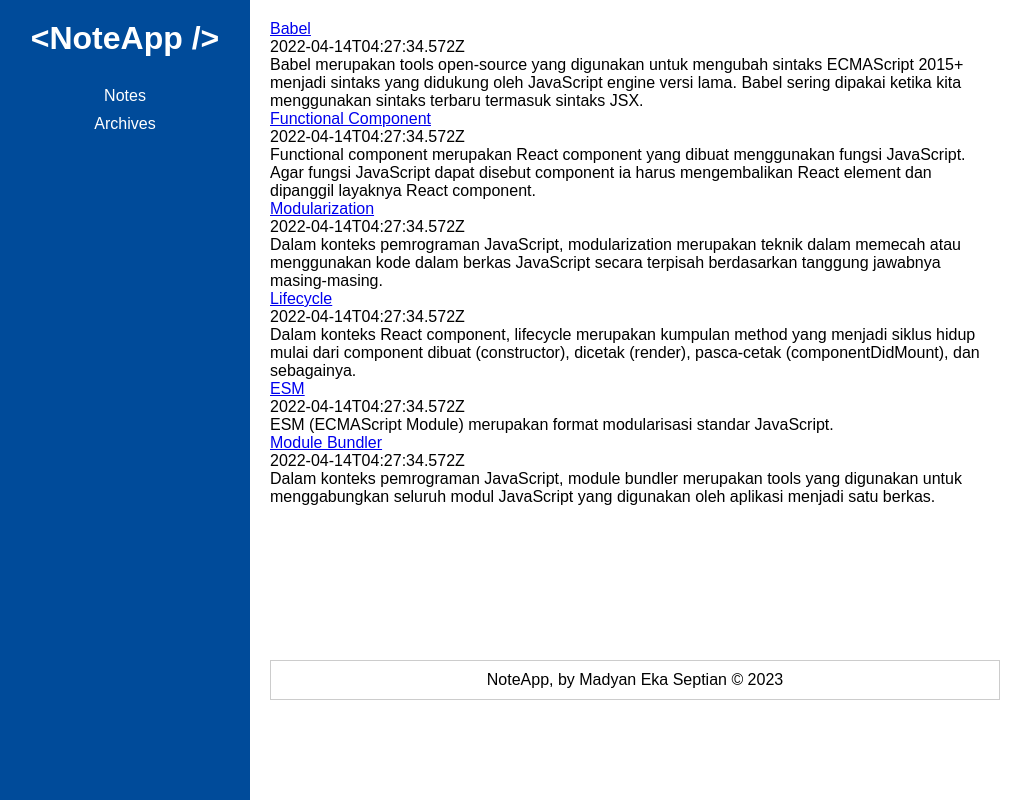
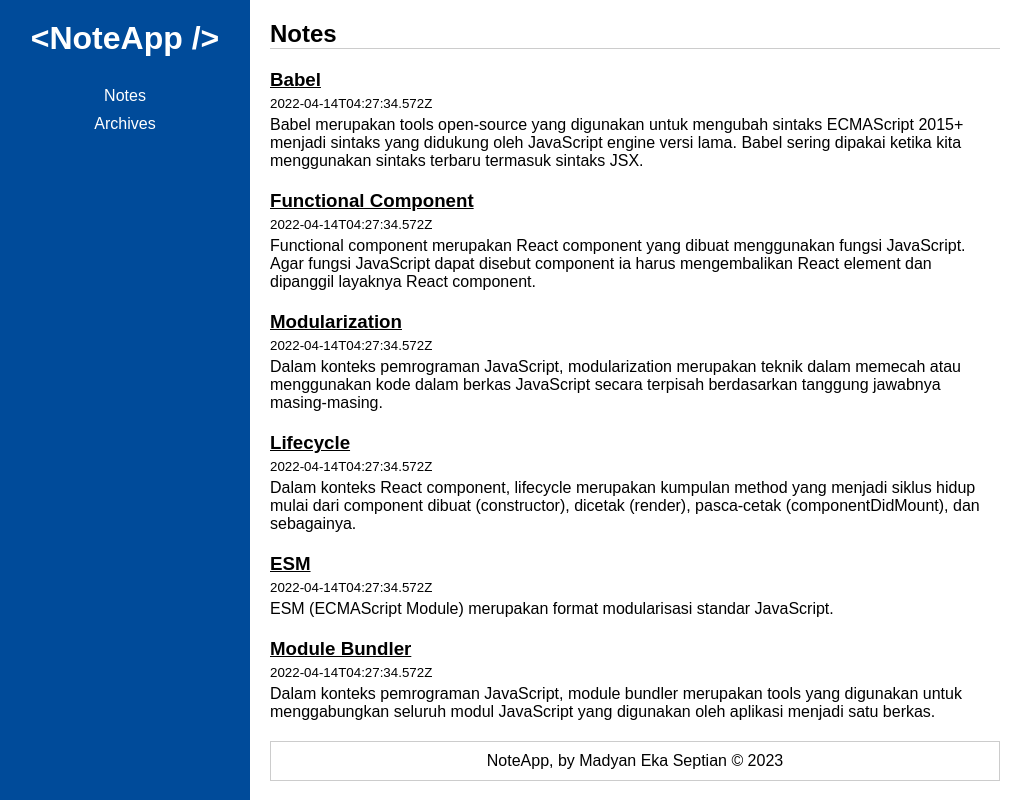
Before and after one commit to madyanes/note-app-with-routing, a React (Vite) app: page / in a window 1280 px wide. Shown: the whole page, without its empty margins (0-1031 px from the left). Built offline with nearby package versions, Linux system fonts and the light colour scheme.

Commit message:
styling note list

```diff
--- a/src/components/NoteItem.jsx
+++ b/src/components/NoteItem.jsx
@@ -6,14 +6,22 @@ class NoteItem extends React.Component {
   render() {
     return (
       <>
+        <article>
+          <h1>
+            <Link
+              to={`/${this.props.note.id}`}
+              element={<Detail />}
+            >{this.props.note.title}</Link>
+          </h1>
+          <footer>
+            <p>{this.props.note.createdAt}</p>
+          </footer>
+          <p>{this.props.note.body}</p>
+        </article>
         <p>
-          <Link
-            to={`/${this.props.note.id}`}
-            element={<Detail />}
-          >{this.props.note.title}</Link>
+
         </p>
-        <p>{this.props.note.createdAt}</p>
-        <p>{this.props.note.body}</p>
+
       </>
     )
   }
--- a/src/components/NoteList.jsx
+++ b/src/components/NoteList.jsx
@@ -14,6 +14,8 @@ class NoteList extends React.Component {
   render() {
     return (
       <>
+        <section>
+          <h1>{this.props.headingText}</h1>
           {
             this.state.notes.map((note) => {
               return (
@@ -24,6 +26,7 @@ class NoteList extends React.Component {
               )
             })
           }
+        </section>
       </>
     )
   }
--- a/src/pages/Notes.jsx
+++ b/src/pages/Notes.jsx
@@ -4,7 +4,7 @@ import NoteList from '../components/NoteList'
 class Notes extends React.Component {
   render() {
     return (
-      <NoteList />
+      <NoteList headingText='Notes' />
     )
   }
 }
--- a/src/styles/app.css
+++ b/src/styles/app.css
@@ -4,6 +4,10 @@
   margin: 0;
   padding: 0;
   box-sizing: border-box;
+}
+
+a {
+  color: inherit;
 }
 
 body {
@@ -37,7 +41,6 @@ body {
 }
 
 #root>header a {
-  color: inherit;
   text-decoration: none;
 }
 
@@ -47,11 +50,25 @@ body {
   padding-left: 20px;
 }
 
-#root>.container-base-box main {
+#root>.container-base-box>main {
   min-height: 80vh;
 }
 
-#root>.container-base-box footer {
+#root>.container-base-box>main section>h1 {
+  border-bottom: 1px solid #ccc;
+  margin-bottom: 20px;
+}
+
+#root>.container-base-box>main article {
+  padding-bottom: 20px;
+}
+
+#root>.container-base-box>main article footer {
+  font-size: smaller;
+  padding: 5px 0;
+}
+
+#root>.container-base-box>footer {
   border: 1px solid #ccc;
   text-align: center;
   padding: 10px 0;
```
Lines whose indentation alone changed are shown as unchanged.
